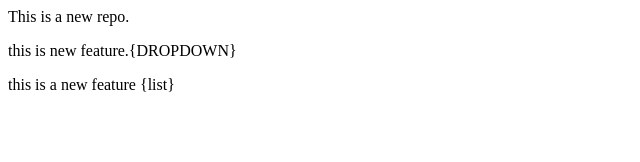
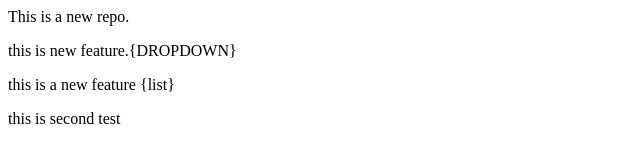
Before and after one commit to Shripatil200/localrepo, a plain HTML site: page index.html in a window 1280 px wide. Shown: the whole page, without its empty margins (0-640 px from the left). Drawn offline with Linux system fonts and the light colour scheme.

Commit message:
this is second test

```diff
--- a/index.html
+++ b/index.html
@@ -1,3 +1,4 @@
 <p>This is a new repo.</p>
 <p>this is new feature.{DROPDOWN}</p>
 <p>this is a new feature {list}</p>
+<p>this is second test</p>
```
